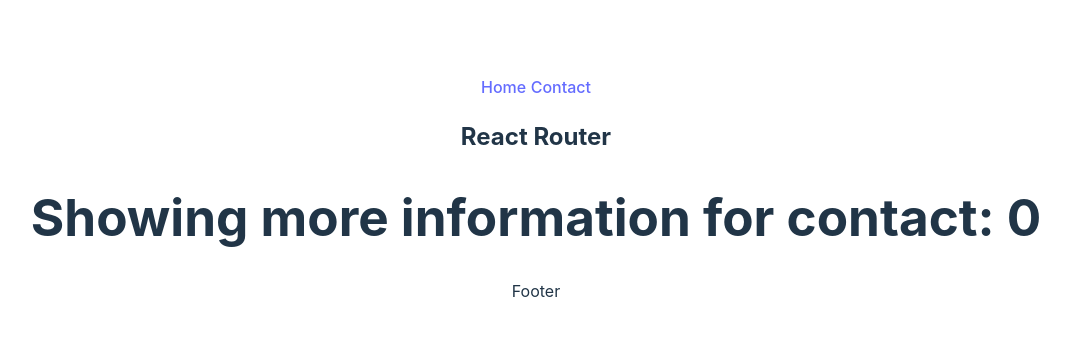
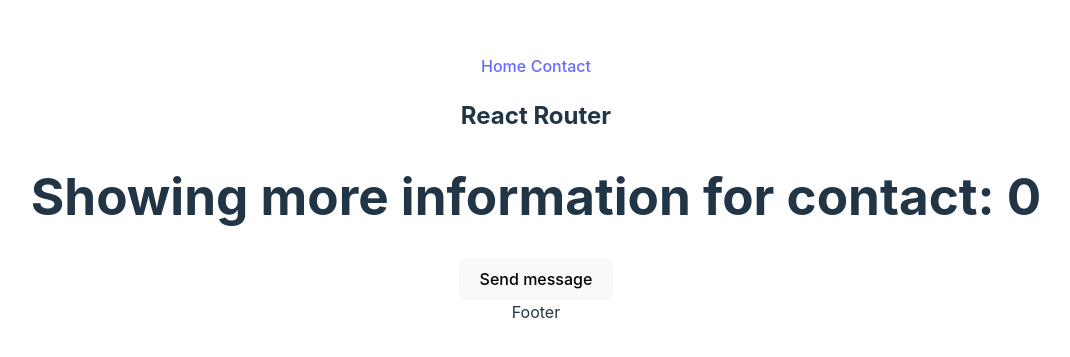
Before and after one commit to victorkauan/react-router-dom, a React (Vite) app: page /contact/0 in a window 1280 px wide. Shown: the part 211-568 px from the top of the page, without its empty margins (104-1174 px from the left). Built offline with nearby package versions, Linux system fonts and the light colour scheme.

Commit message:
feat: redirect with useNavigate hook

```diff
--- a/src/pages/ContactDetails.tsx
+++ b/src/pages/ContactDetails.tsx
@@ -1,11 +1,18 @@
-import { useParams } from 'react-router-dom';
+import { useNavigate, useParams } from 'react-router-dom';
 
 export function ContactDetails() {
   const { id } = useParams();
+  const navigate = useNavigate();
+
+  function handleClick() {
+    console.log('Message sent successfully!');
+    return navigate('/');
+  }
 
   return (
     <div>
       <h1>Showing more information for contact: {id}</h1>
+      <button onClick={handleClick}>Send message</button>
     </div>
   );
 }
```
